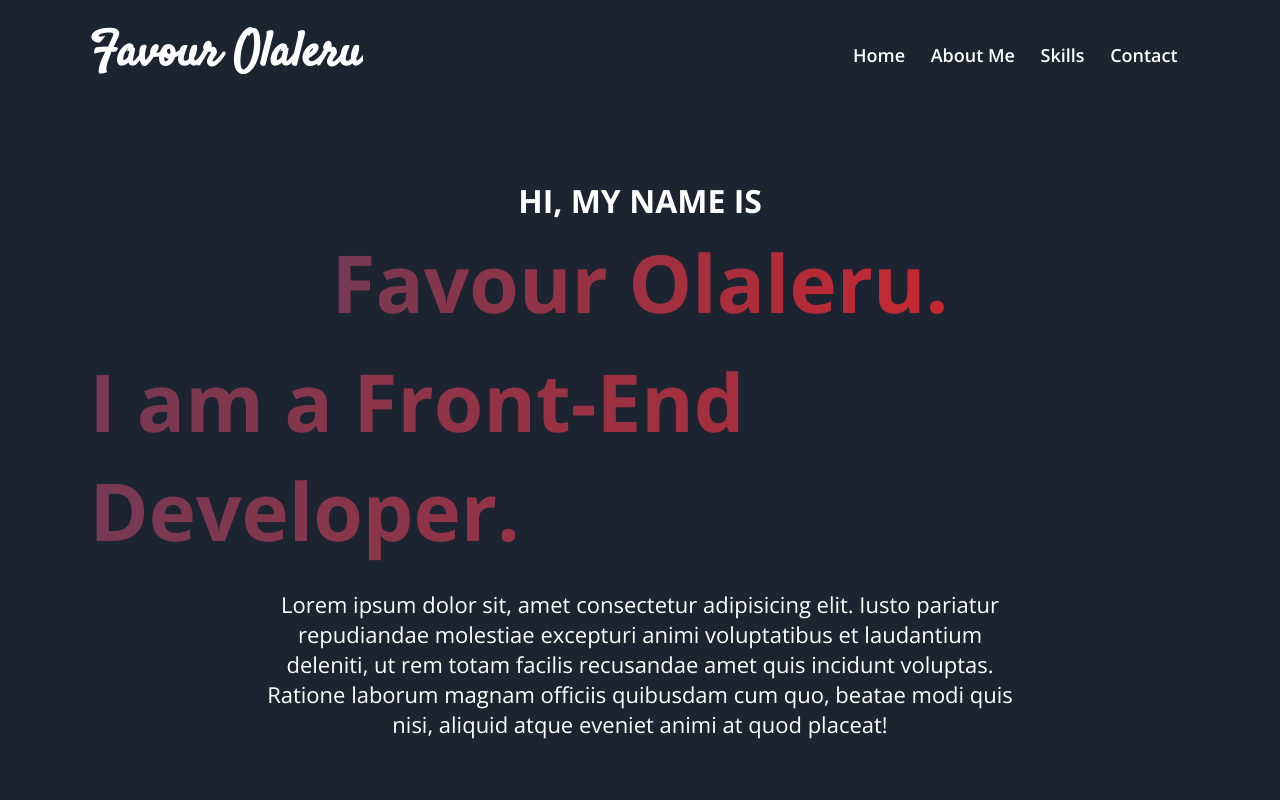
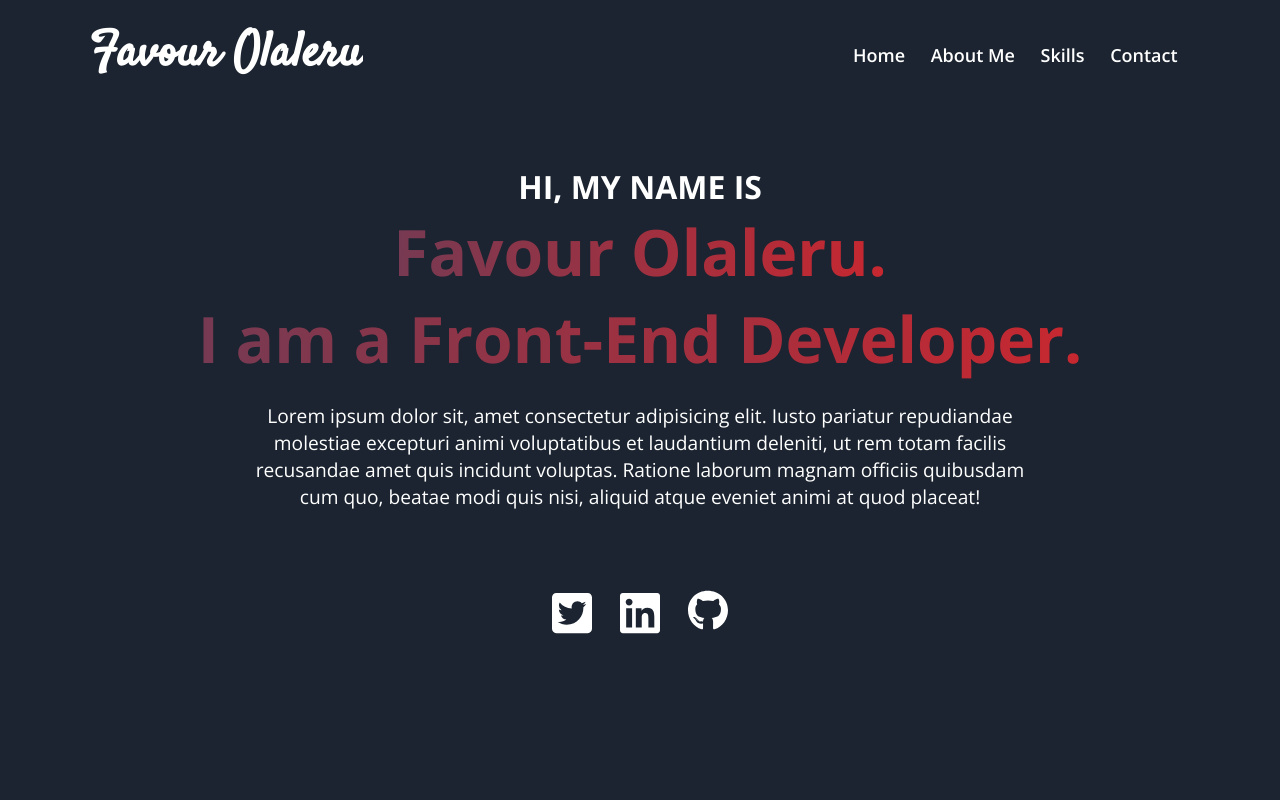
Before and after one commit to NTiger07/portfolio-react, a React (Create React App) app: page / in a window 1280 px wide. Shown: the top 800 px of the page. Built offline with nearby package versions, Linux system fonts and the light colour scheme.

Commit message:
dynamic font size

```diff
--- a/src/components/Hero.css
+++ b/src/components/Hero.css
@@ -3,10 +3,11 @@
   background-color: #1b2430;
   padding-left: 7vw;
   padding-right: 7vw;
+  overflow: hidden;
 }
 .hero_section-content {
-  padding-top: 70px;
-  padding-bottom: 40px;
+  padding-top: 7vh;
+  padding-bottom: 5vh;
   display: flex;
   flex-direction: column;
   align-items: center;
@@ -21,12 +22,9 @@
   animation: NameAnimation 9s ease infinite;
   background-clip: text;
   -webkit-text-fill-color: transparent;
-  font-size: 5rem;
+  font-size: 5vw;
   font-weight: 900;
-  padding-bottom: 5px;
-  padding-top: 5px;
 }
-
 @-webkit-keyframes NameAnimation {
   0% {
     background-position: 0% 10%;
@@ -73,7 +71,7 @@
 }
 .hero_section-content p {
   text-align: center;
-  font-size: 22px;
+  font-size: 1.5vw;
   width: 70%;
   padding-bottom: 20px;
   padding-top: 20px;
```
